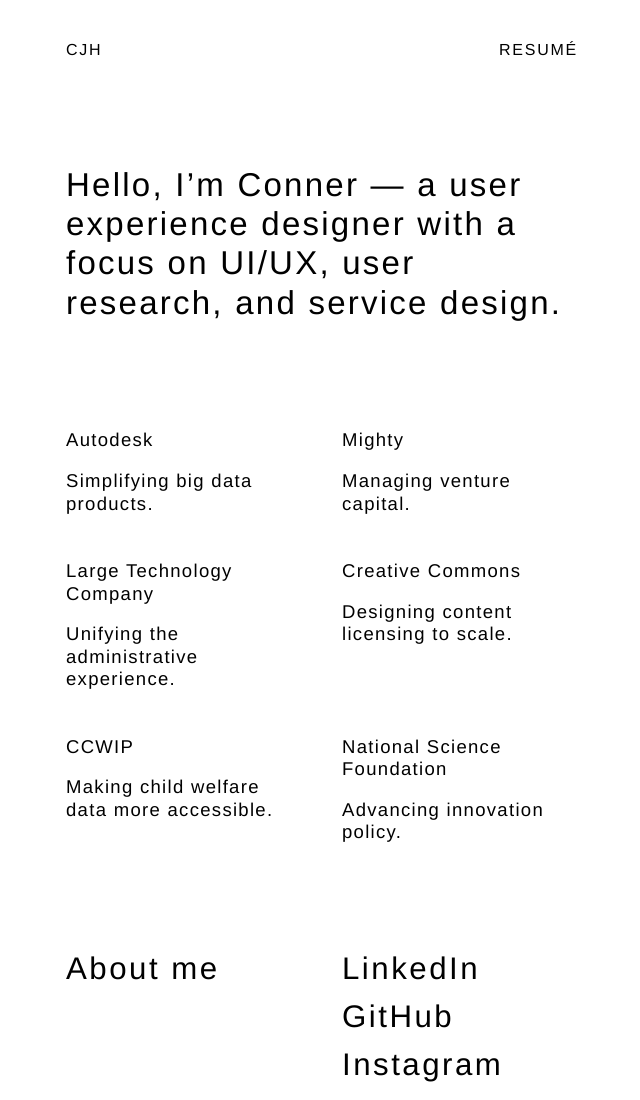
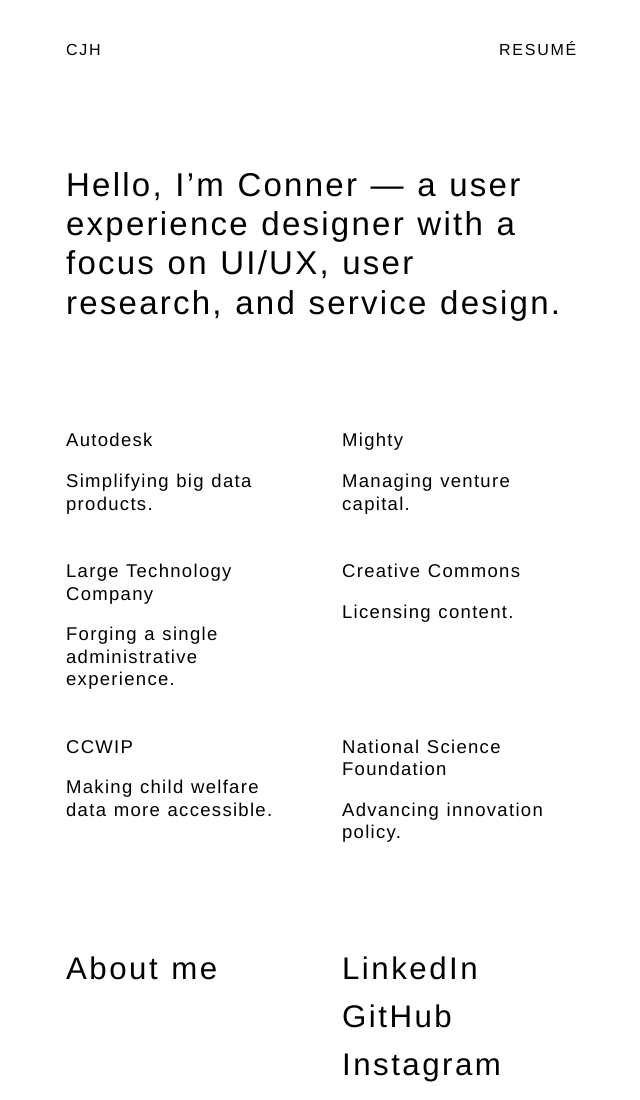
Before and after one commit to connerhunihan/new-gatsby-portfolio, a Gatsby site: page / in a window 1280 px wide. Shown: the top 1100 px of the page, without its empty margins (318-958 px from the left). Built offline with nearby package versions, Linux system fonts and the light colour scheme; Gatsby itself is replaced by a stand-in of ours.

Commit message:
small tweak

```diff
--- a/src/components/projectList.js
+++ b/src/components/projectList.js
@@ -22,13 +22,13 @@
         <div>
           <Link to="/largetechcompany">
             <h3>Large Technology Company</h3>
-            <p>Unifying the administrative experience.</p>
+            <p>Forging a single administrative experience.</p>
           </Link>
         </div>
         <div>
           <Link to="/cc">
             <h3>Creative Commons</h3>
-            <p>Designing content licensing to scale.</p>
+            <p>Licensing content.</p>
           </Link>
         </div>
         {/* <div>
```
